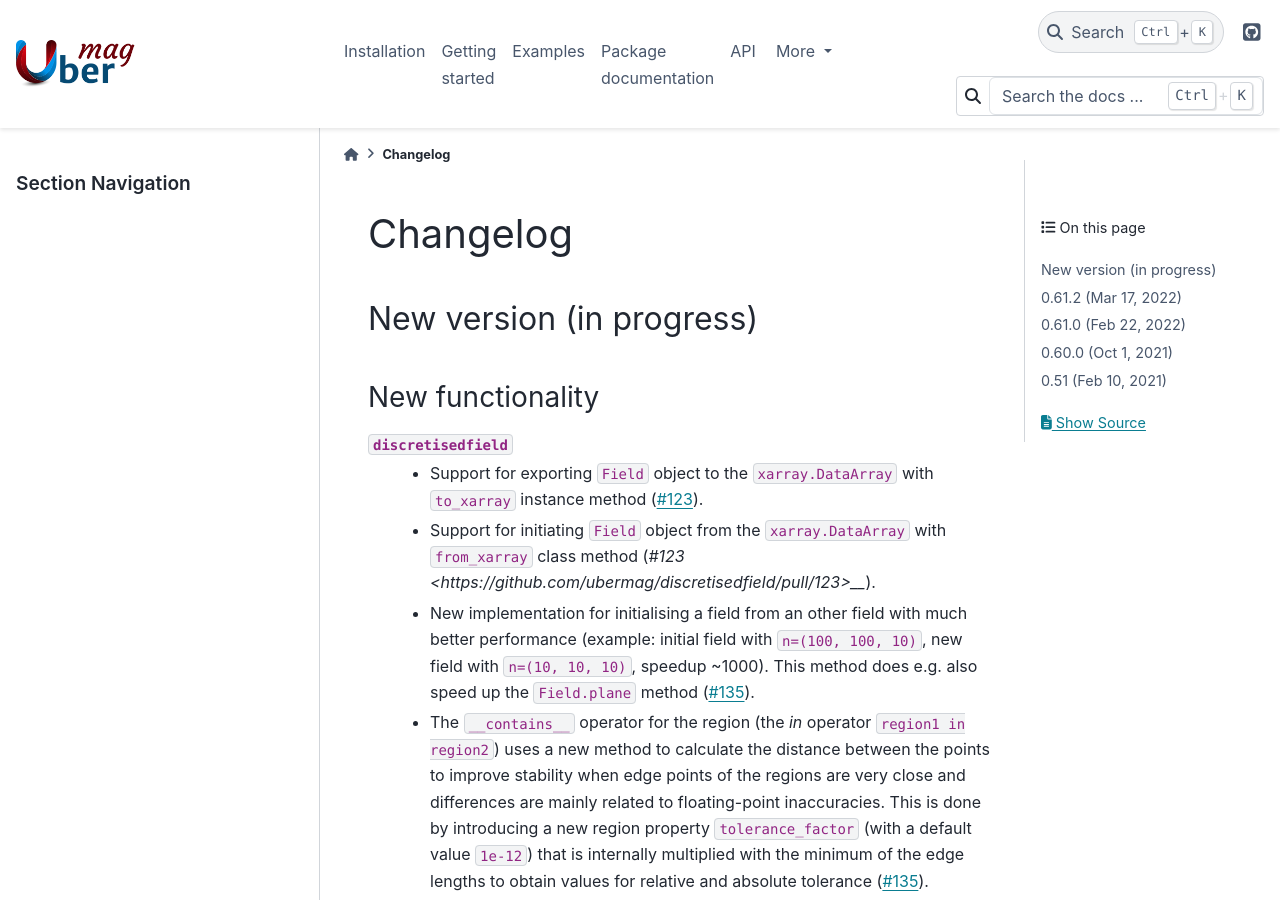
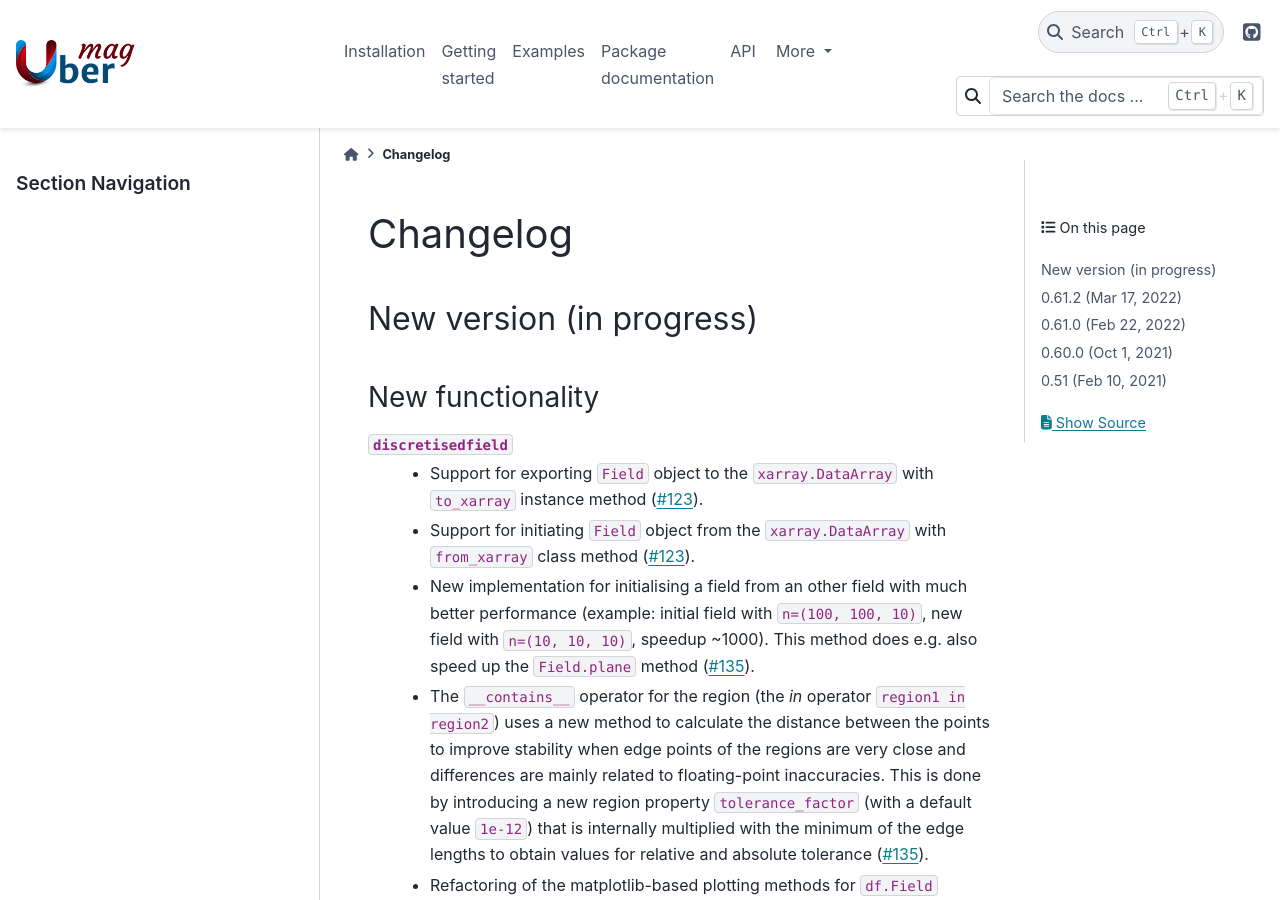
Before and after one commit to ubermag/ubermag.github.io, a Sphinx documentation site: the page built from source/changelog.rst, in a window 1280 px wide and 900 px high. Built offline with Sphinx 7.4.7 and the PyData theme 0.15.4, drawn with Linux system fonts in a browser that asks for light colours; pages that are not in the unit, such as notebooks, are missing from menus.

Commit message:
Fix wrong backticks

```diff
--- a/source/changelog.rst
+++ b/source/changelog.rst
@@ -14,7 +14,7 @@ New functionality
     <https://github.com/ubermag/discretisedfield/pull/123>`__).
   - Support for initiating ``Field`` object from the ``xarray.DataArray`` with
     ``from_xarray`` class method (`#123
-    <https://github.com/ubermag/discretisedfield/pull/123>__`).
+    <https://github.com/ubermag/discretisedfield/pull/123>`__).
   - New implementation for initialising a field from an other field with much
     better performance (example: initial field with ``n=(100, 100, 10)``, new
     field with ``n=(10, 10, 10)``, speedup ~1000). This method does e.g. also
```
